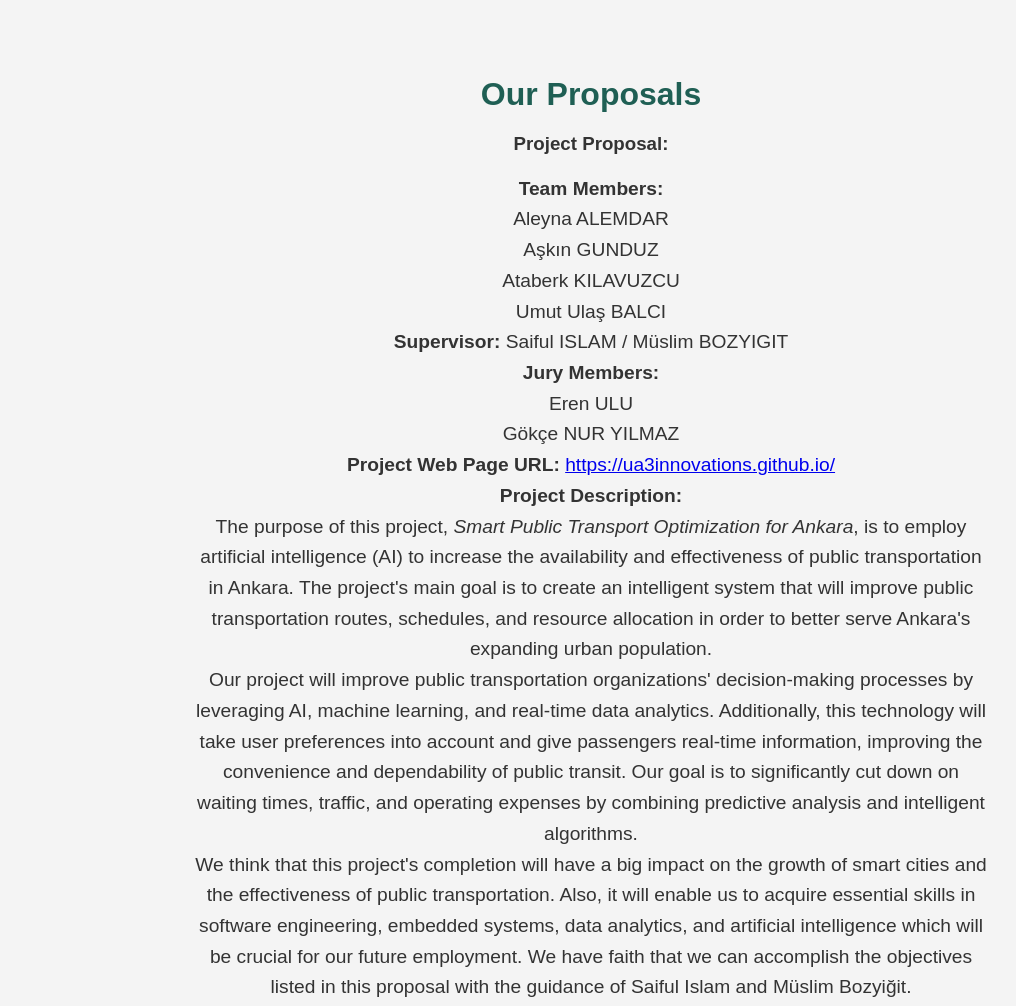
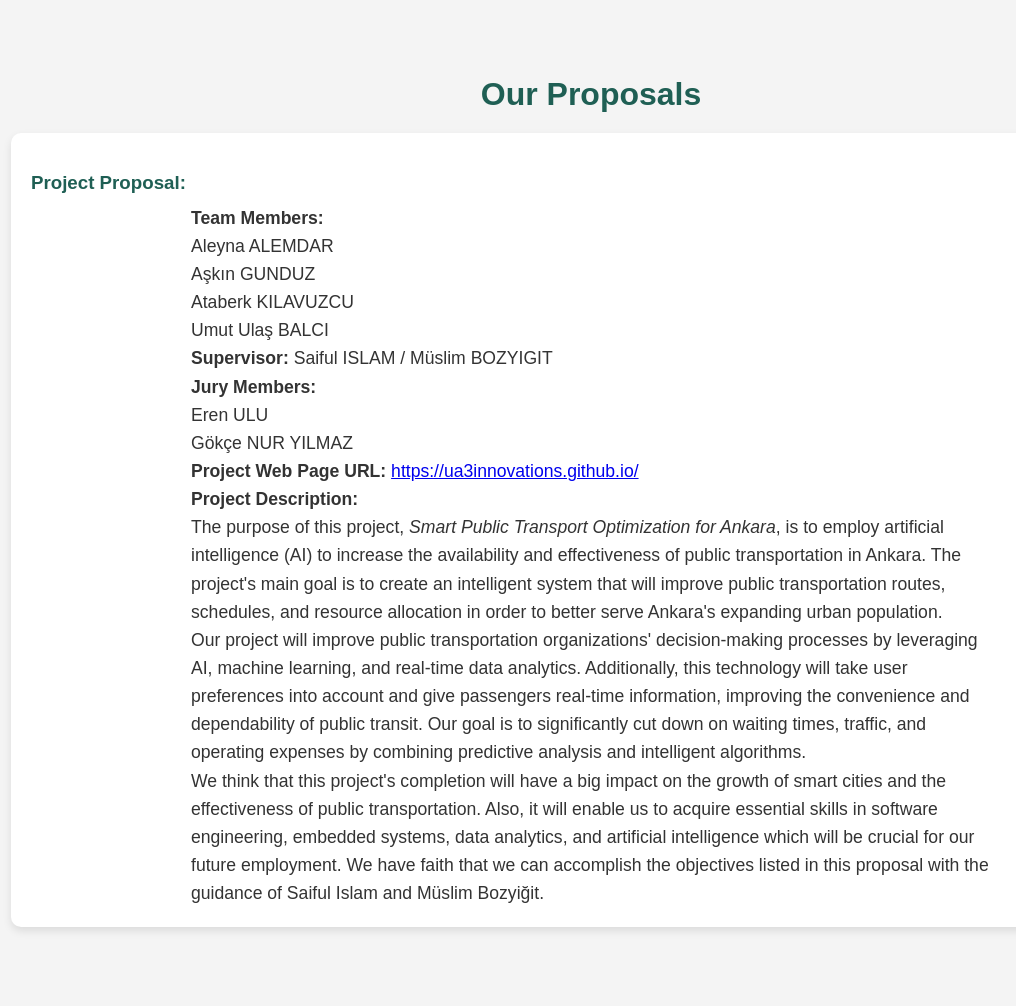
Before and after one commit to UA3Innovations/ua3innovations.github.io, a plain HTML site: page index.html in a window 1280 px wide. Shown: the part 960-1966 px from the top of the page, without its empty margins (49-1065 px from the left). Drawn offline with Linux system fonts and the light colour scheme; files whose address does not match are found by name.

Commit message:
Update styles.css

```diff
--- a/styles/styles.css
+++ b/styles/styles.css
@@ -105,7 +105,27 @@ nav a:hover {
 }
 
 .contact-info strong {
-    color: #1c3d5a;
+    color: #1f5f54;
+}
+
+.proposal {
+    background-color: #ffffff;
+    padding: 20px;
+    border-radius: 10px;
+    box-shadow: 0 4px 8px rgba(0, 0, 0, 0.1);
+    margin: 20px 0;
+    text-align: left;
+}
+
+.proposal h3 {
+    color: #1f5f54;
+    margin-bottom: 10px;
+}
+
+.proposal p {
+    font-size: 1.1rem;
+    line-height: 1.6;
+    color: #333;
 }
 
 
```
